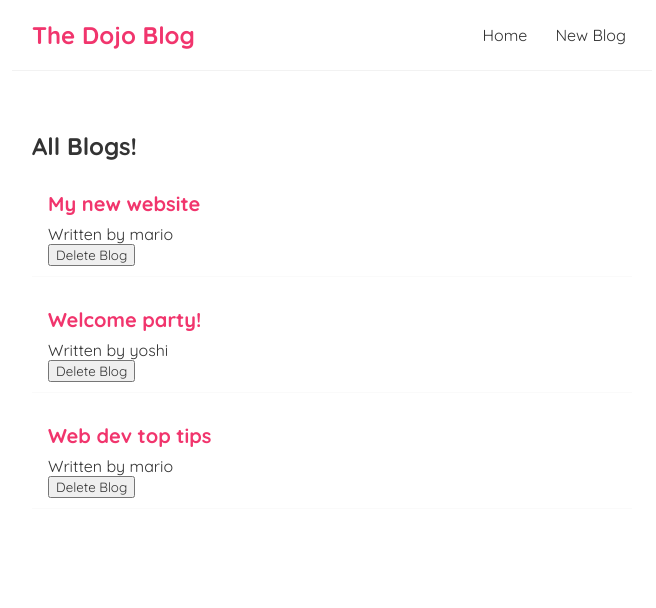
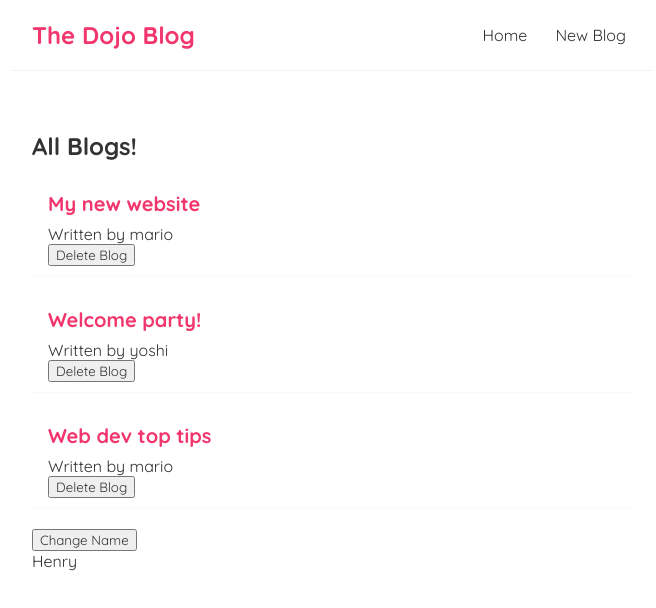
Before and after one commit to McHenro/A-Simple-React-Blog, a React (Create React App) app: page / in a window 1280 px wide. Shown: the top 608 px of the page, without its empty margins (308-964 px from the left). Built offline with nearby package versions, Linux system fonts and the light colour scheme.

Commit message:
useEffect Dependency

```diff
--- a/src/Home.js
+++ b/src/Home.js
@@ -1,4 +1,5 @@
 import { useState } from "react";
+import { useEffect } from "react";
 import BlogList from "./BlogList";
 
 const Home= () => {
@@ -23,6 +24,11 @@
       },
     ]);
 
+    const [name, setName] = useState('Henry')
+    useEffect(()=>{
+      console.log("run useEffect")
+    }, [name])
+
     const handleDelete = (id) => {
       const newBlog = blogs.filter((blog)=> blog.id !== id)
       setBlogs(newBlog);
@@ -31,7 +37,13 @@
 
     return (
       <div className="home">
-        <BlogList blogs={blogs} title="All Blogs!" handleDelete={handleDelete}/>
+        <BlogList
+          blogs={blogs}
+          title="All Blogs!"
+          handleDelete={handleDelete}
+        />
+        <button onClick={() => setName('Joshua')}>Change Name</button>
+        <p>{name}</p>
       </div>
     );
 }
```
